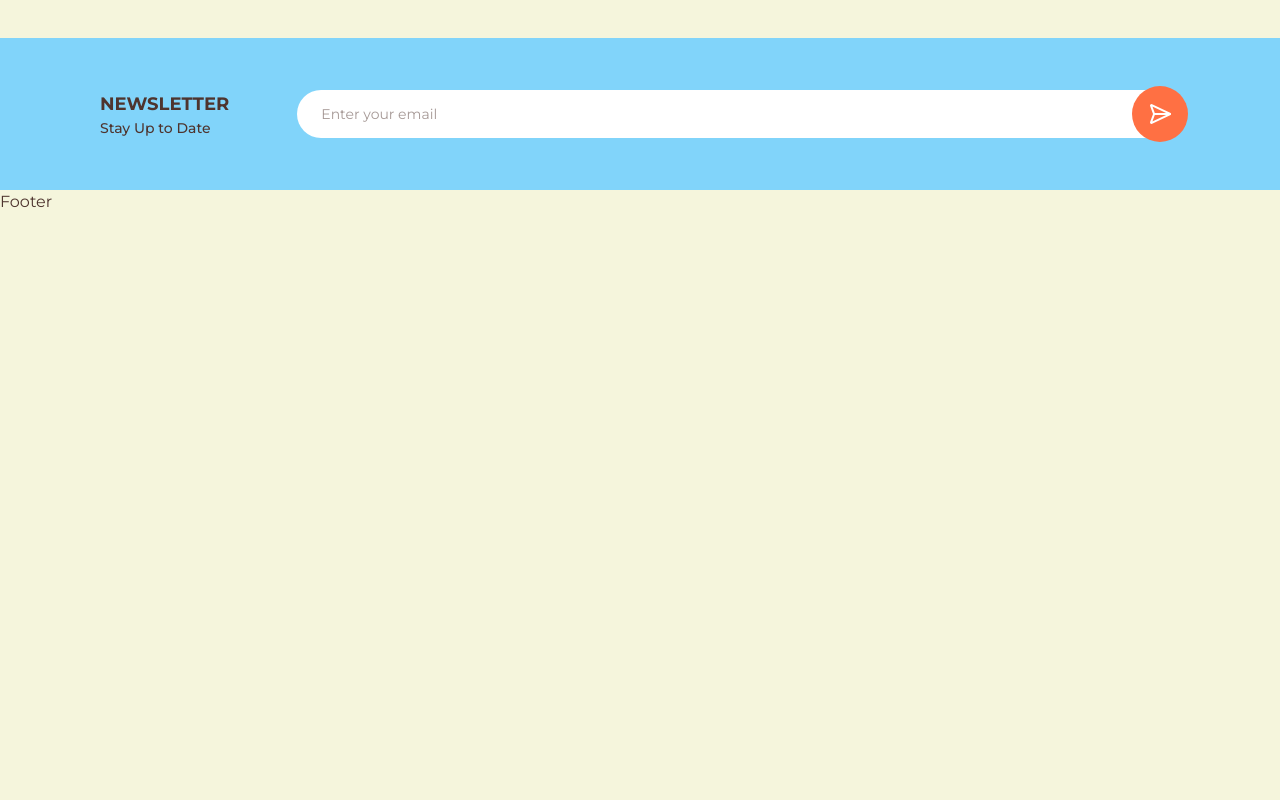
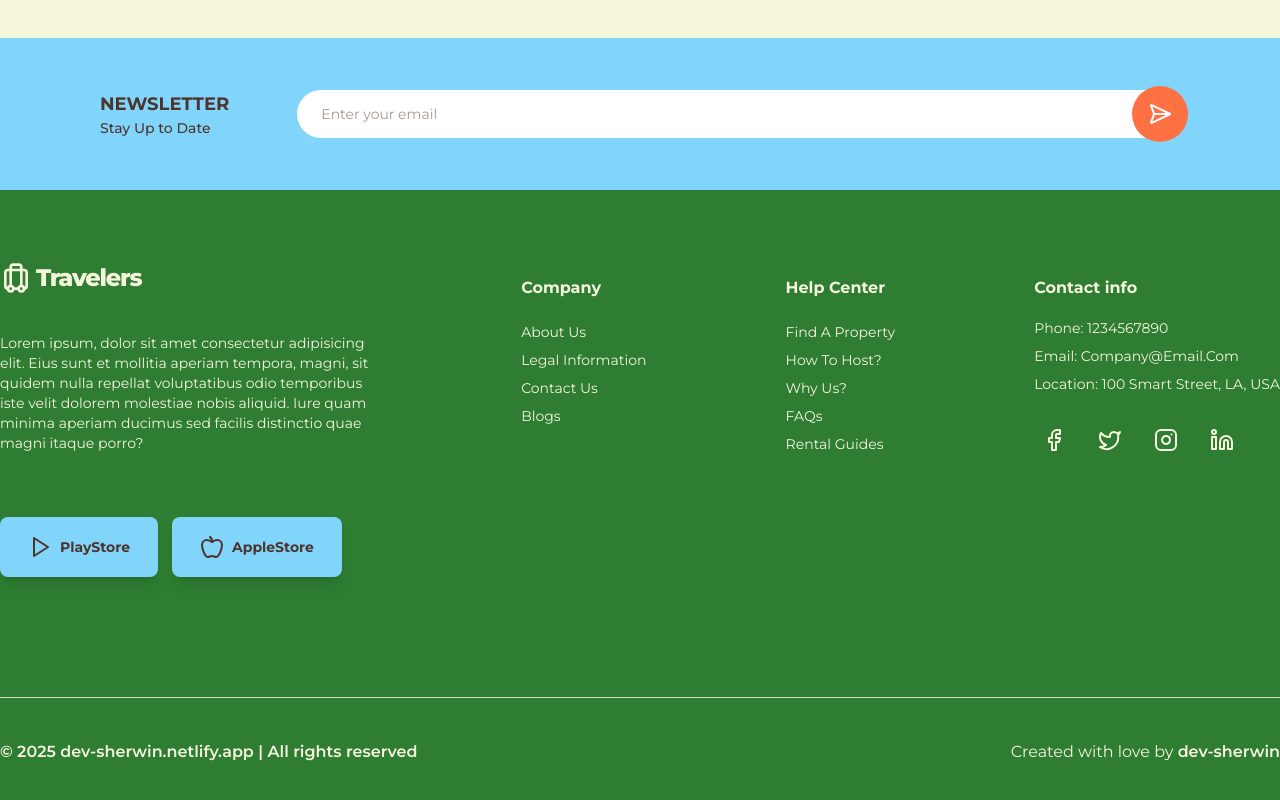
Before and after one commit to Smontan/mern-travelers, a React (Vite) app in the folder client/: page / in a window 1280 px wide. Shown: the part 6454-7254 px from the top of the page. Before the commit the page ends 6668 px from the top, so only its background shows below. Built offline with nearby package versions, Linux system fonts and the light colour scheme.

Commit message:
Created Footer section

```diff
--- a/client/src/components/DownloadApp.jsx
+++ b/client/src/components/DownloadApp.jsx
@@ -12,7 +12,7 @@ const DownloadApp = () => {
 
         </p>
         <div className="space-x-3">
-          <button className="inline-flex items-center gap-2 py-4.5 px-7 mt-8 rounded-lg bg-secondary text-center text-sm font-bold shadow-lg">
+        <button className="inline-flex items-center gap-2 py-4.5 px-7 mt-8 rounded-lg bg-secondary text-center text-sm font-bold shadow-lg">
             <Play />
             PlayStore
           </button>
--- a/client/src/components/Dropdown.jsx
+++ b/client/src/components/Dropdown.jsx
@@ -1,7 +1,7 @@
 import { useState } from "react";
 import useClickOutside from "../hooks/useClickOutside";
 
-const Dropdown = ({ children, trigger }) => {
+const Dropdown = ({ children, trigger }, ...props) => {
   // State for showing the dropdown menu or not
   const [show, setShow] = useState(false);
   // Toggle fn for dropdown
@@ -16,6 +16,7 @@ const Dropdown = ({ children, trigger }) => {
       onClick={handleClickToggle}
       className="relative w-fit"
       ref={dropdownRef}
+      {...props}
     >
       <div>{trigger}</div>
       <ul
--- a/client/src/components/Footer.jsx
+++ b/client/src/components/Footer.jsx
@@ -1,6 +1,130 @@
+import {
+  Apple,
+  Facebook,
+  Instagram,
+  Linkedin,
+  Play,
+  Twitter,
+} from "lucide-react";
+import { Link } from "react-router";
+import Logo from "./Logo";
+
 const Footer = () => {
   return (
-    <div>Footer</div>
-  )
-}
-export default Footer
+    <section className="w-full bg-primary">
+      <div className="container mx-auto">
+        <div className="flex flex-wrap justify-between gap-6 lg:gap-12 mx-5 lg:mx-0 pt-18 pb-30 text-light-text">
+          {/* Footer Header */}
+          <div>
+            <Logo color="text-light-text" />
+            <p className="text-sm max-w-[382px] my-8 text-light-text">
+              Lorem ipsum, dolor sit amet consectetur adipisicing elit. Eius
+              sunt et mollitia aperiam tempora, magni, sit quidem nulla repellat
+              voluptatibus odio temporibus iste velit dolorem molestiae nobis
+              aliquid. Iure quam minima aperiam ducimus sed facilis distinctio
+              quae magni itaque porro?
+            </p>
+            <div className="space-x-3.5 text-dark-text">
+              <button className="inline-flex items-center gap-2 py-4.5 px-7 mt-8 rounded-lg bg-secondary text-center text-sm font-bold shadow-lg">
+                <Play />
+                PlayStore
+              </button>
+              <button className="inline-flex items-center gap-2 py-4.5 px-7 mt-8 rounded-lg bg-secondary text-center text-sm font-bold shadow-lg">
+                <Apple />
+                AppleStore
+              </button>
+            </div>
+          </div>
+          {/* Footer Company */}
+          <div className="pt-3.5 ">
+            <h6 className="mb-5 font-bold txt-lg">Company</h6>
+            <ul className="space-y-1">
+              <li>
+                <Link className="capitalize text-sm">About Us</Link>
+              </li>
+              <li>
+                <Link className="capitalize text-sm">Legal information</Link>
+              </li>
+              <li>
+                <Link className="capitalize text-sm">Contact us</Link>
+              </li>
+              <li>
+                <Link className="capitalize text-sm">Blogs</Link>
+              </li>
+            </ul>
+          </div>
+          {/* Footer Help Center */}
+          <div className="pt-3.5 ">
+            <h6 className="mb-5 font-bold txt-lg">Help Center</h6>
+            <ul className="space-y-1">
+              <li>
+                <Link className="capitalize text-sm">Find a property</Link>
+              </li>
+              <li>
+                <Link className="capitalize text-sm">How to host?</Link>
+              </li>
+              <li>
+                <Link className="capitalize text-sm">Why us?</Link>
+              </li>
+              <li>
+                <Link className="capitalize text-sm">FAQs</Link>
+              </li>
+              <li>
+                <Link className="capitalize text-sm">Rental guides</Link>
+              </li>
+            </ul>
+          </div>
+
+          {/* Footer Help Contact info */}
+          <div className="pt-3.5 ">
+            <h6 className="mb-4 font-bold txt-lg">Contact info</h6>
+            <ul className="space-y-1">
+              <li>
+                <Link className="capitalize text-sm">Phone: 1234567890</Link>
+              </li>
+              <li>
+                <Link className="capitalize text-sm">
+                  Email: company@email.com
+                </Link>
+              </li>
+              <li>
+                <Link className="capitalize text-sm">
+                  Location: 100 Smart Street, LA, USA
+                </Link>
+              </li>
+            </ul>
+            <div className="flex gap-4 mt-6">
+              <Link className="cursor-pointer rounded p-2 hover:bg-accent transition-color duration-200 ease-in-out">
+                <Facebook />
+              </Link>
+              <Link className="cursor-pointer rounded p-2 hover:bg-accent transition-color duration-200 ease-in-out">
+                <Twitter />
+              </Link>
+              <Link className="cursor-pointer rounded p-2 hover:bg-accent transition-color duration-200 ease-in-out">
+                <Instagram />
+              </Link>
+              <Link className="cursor-pointer rounded p-2 hover:bg-accent transition-color duration-200 ease-in-out">
+                <Linkedin />
+              </Link>
+            </div>
+          </div>
+
+          {/* Footer Help Contact info */}
+        </div>
+      </div>
+      <div className="py-4 lg:py-10.5 border-t-1 border-border">
+        {/* Footer bottom */}
+        <div className="container px-5 lg:px-0 mx-auto flex flex-col lg:flex-row justify-between gap-2 lg:gap-0 text-light-text">
+          <span className="block font-semibold">
+            &copy; 2025 dev-sherwin.netlify.app | All rights reserved
+          </span>
+          <span className="block">
+            Created with love by{" "}
+            <span className="font-semibold">dev-sherwin</span>
+          </span>
+        </div>
+      </div>
+    </section>
+  );
+};
+export default Footer;
```
